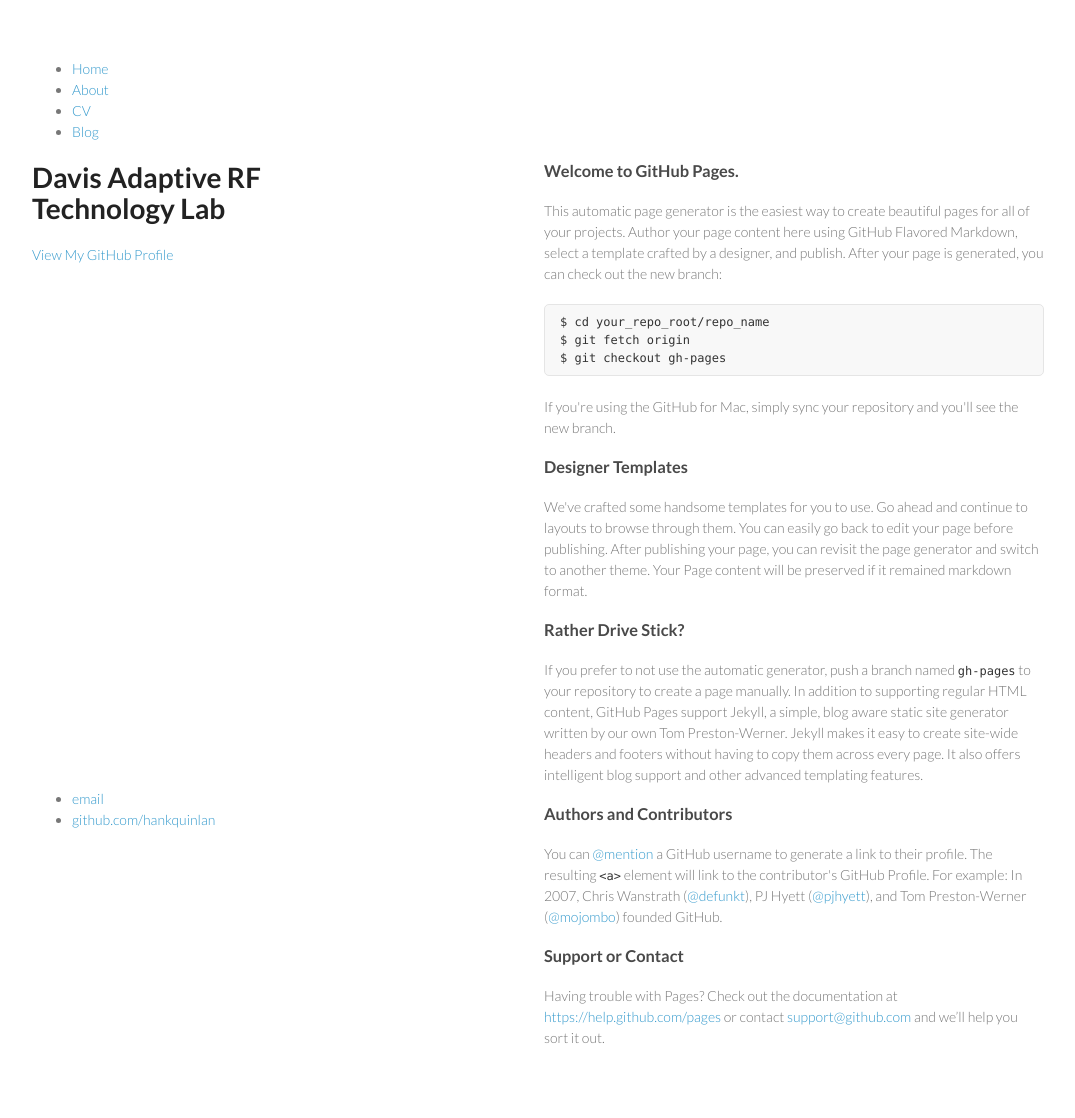
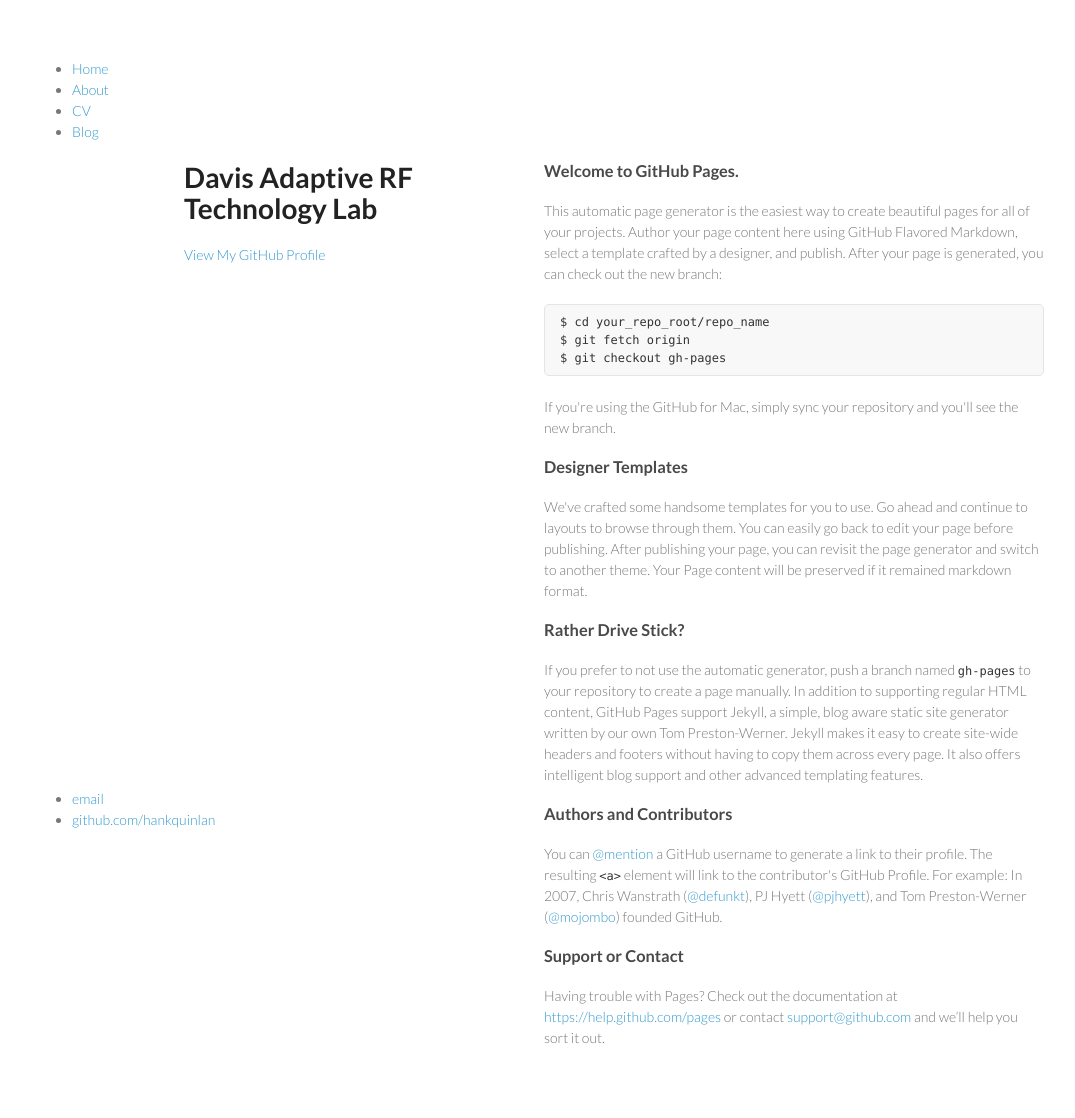
Before and after one commit to ucdart/ucdart.github.io, a Jekyll site: the page built from index.html, in a window 1280 px wide. Shown: the whole page, without its empty margins (26-1101 px from the left). Built offline with Jekyll 4.4.1, drawn with Linux system fonts in a browser that asks for light colours.

Commit message:
Update default.html

```diff
--- a/_layouts/default.html
+++ b/_layouts/default.html
@@ -16,6 +16,8 @@
 	    		</ul>
 			</nav>
 
+			<div class="container">
+			<div class="wrapper">
 			<header>
         			<h1>Davis Adaptive RF Technology Lab</h1>
 				 <p></p>
@@ -25,10 +27,9 @@
 
       				</header>
 
-			<div class="container">
-
 			{{ content }}
 
+			</div><!-- /.wrapper -->
 			</div><!-- /.container -->
 			<footer>
 	    		<ul>
```
